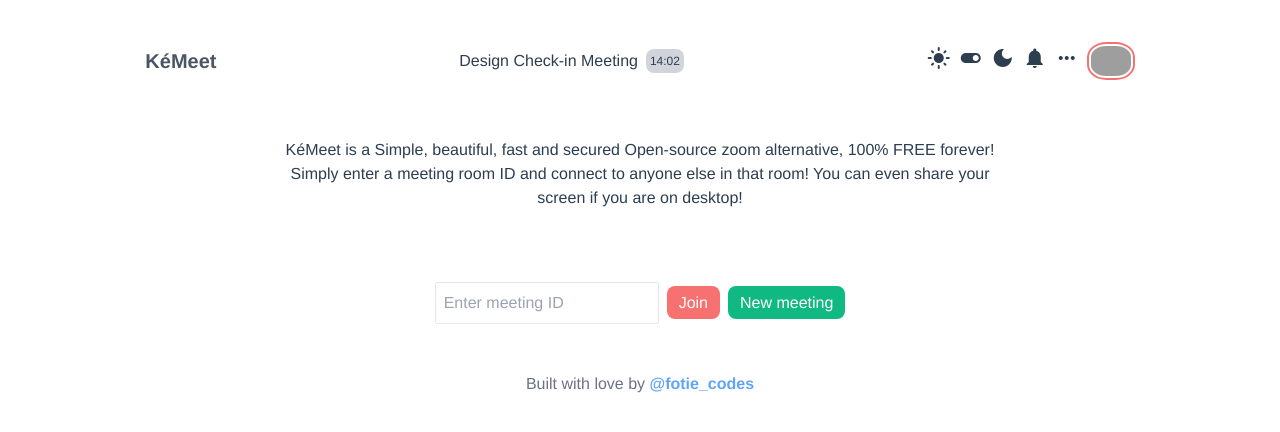
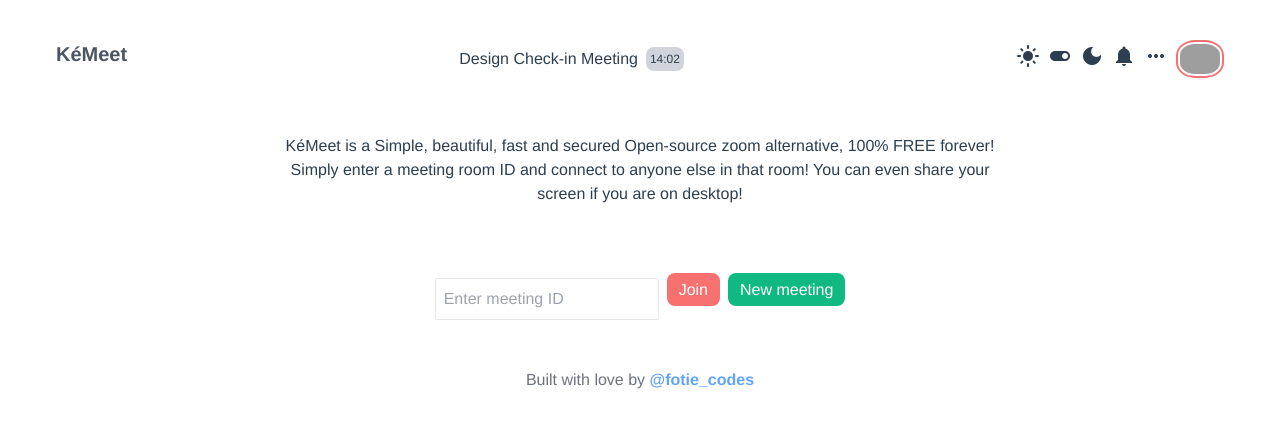
Before and after one commit to clevaway/kemeet, a Vue app: page /en in a window 1280 px wide. Shown: the top 432 px of the page. Built offline with nearby package versions, Linux system fonts and the light colour scheme; grey boxes are pictures that could not be loaded; what vue-webrtc would draw is missing.

Commit message:
Responsive layout using Tailwind only
Signed-off-by: Jay Clark <jay@jayeclark.dev>

```diff
--- a/src/assets/tailwind.css
+++ b/src/assets/tailwind.css
@@ -3,31 +3,3 @@
 @tailwind components;
 
 @tailwind utilities;
-
-.responsive-wrap {
-    flex-wrap: wrap;
-    justify-content: center;
-    align-items: center;
-}
-
-.responsive-nowrap {
-    display: flex;
-    flex-wrap: nowrap;
-    justify-content: space-between;
-}
-
-.responsive-child {
-    width: 100%;
-    justify-content: center;
-    margin: 10px auto;
-}
-
-@media screen and (min-width: 640px) {
-    .responsive-wrap {
-        flex-wrap: nowrap;
-    }
-
-    .responsive-child {
-        width: auto;
-    }
-}
--- a/src/components/Appbar.vue
+++ b/src/components/Appbar.vue
@@ -1,17 +1,17 @@
 <template>
-  <div class="flex justify-between responsive-wrap">
-    <div class="responsive-child">
+  <div class="flex flex-auto flex-wrap justify-center md:justify-between md:flex-nowrap">
+    <div class="px-8 py-2 w-full md:w-auto">
       <router-link
         class="my-auto font-bold text-gray-600 text-xl"
         :to="`/${$i18n.locale}/`"
         >KéMeet</router-link
       >
     </div>
-    <div class="flex space-x-2 my-auto responsive-child">
+    <div class="flex px-8 py-2 space-x-2 my-auto">
       <div>Design Check-in Meeting</div>
       <div class="bg-gray-300 p-1 text-xs rounded-lg">14:02</div>
     </div>
-    <div class="flex space-x-2 responsive-child">
+    <div class="flex px-8 py-2 space-x-2">
       <div class="my-auto">
         <button><span class="material-icons"> light_mode </span></button>
       </div>
--- a/src/views/Home.vue
+++ b/src/views/Home.vue
@@ -3,7 +3,7 @@
     <div class="w-7/12 mx-auto">
       {{ $t("introText") }}
     </div>
-    <div class="flex space-x-2 justify-center mt-16 responsive-wrap">
+    <div class="flex flex-wrap space-x-2 justify-center mt-16">
       <div class="mt-2 mb-2">
         <input
           class="border rounded-sm p-2 w-56"
@@ -12,7 +12,7 @@
           id="room-input"
         />
       </div>
-      <div class="responsive-nowrap space-x-2">
+      <div class="flex flex-nowrap space-x-2">
         <div class="mt-2 mb-2">
           <router-link
             class="bg-red-400 text-white font-medium py-2 px-3 rounded-lg"
--- a/tailwind.config.js
+++ b/tailwind.config.js
@@ -15,6 +15,9 @@ module.exports = {
       borderColor: {
 
       },
+      screens: {
+        'md':'750px',
+      }
     },
   },
   variants: {
```
